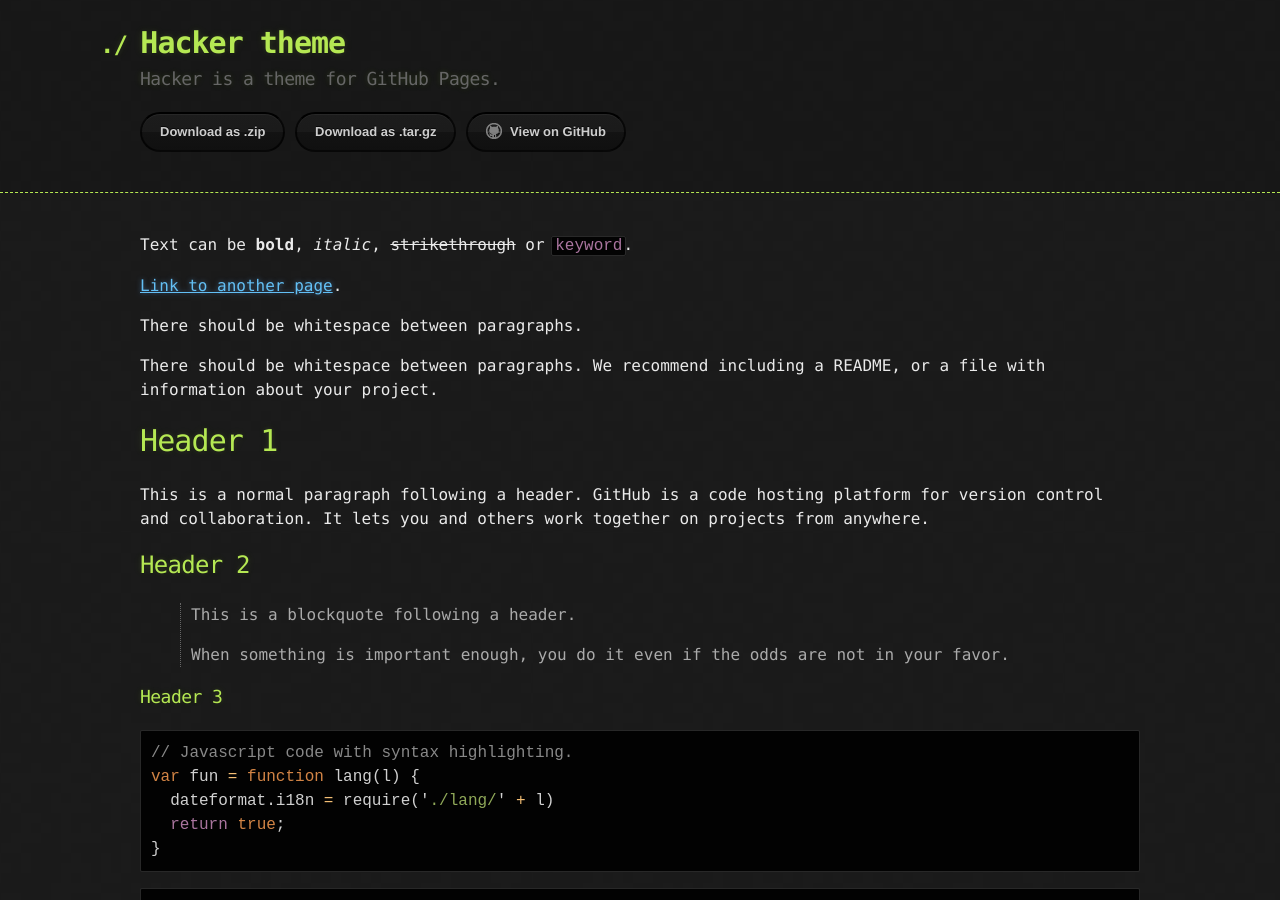
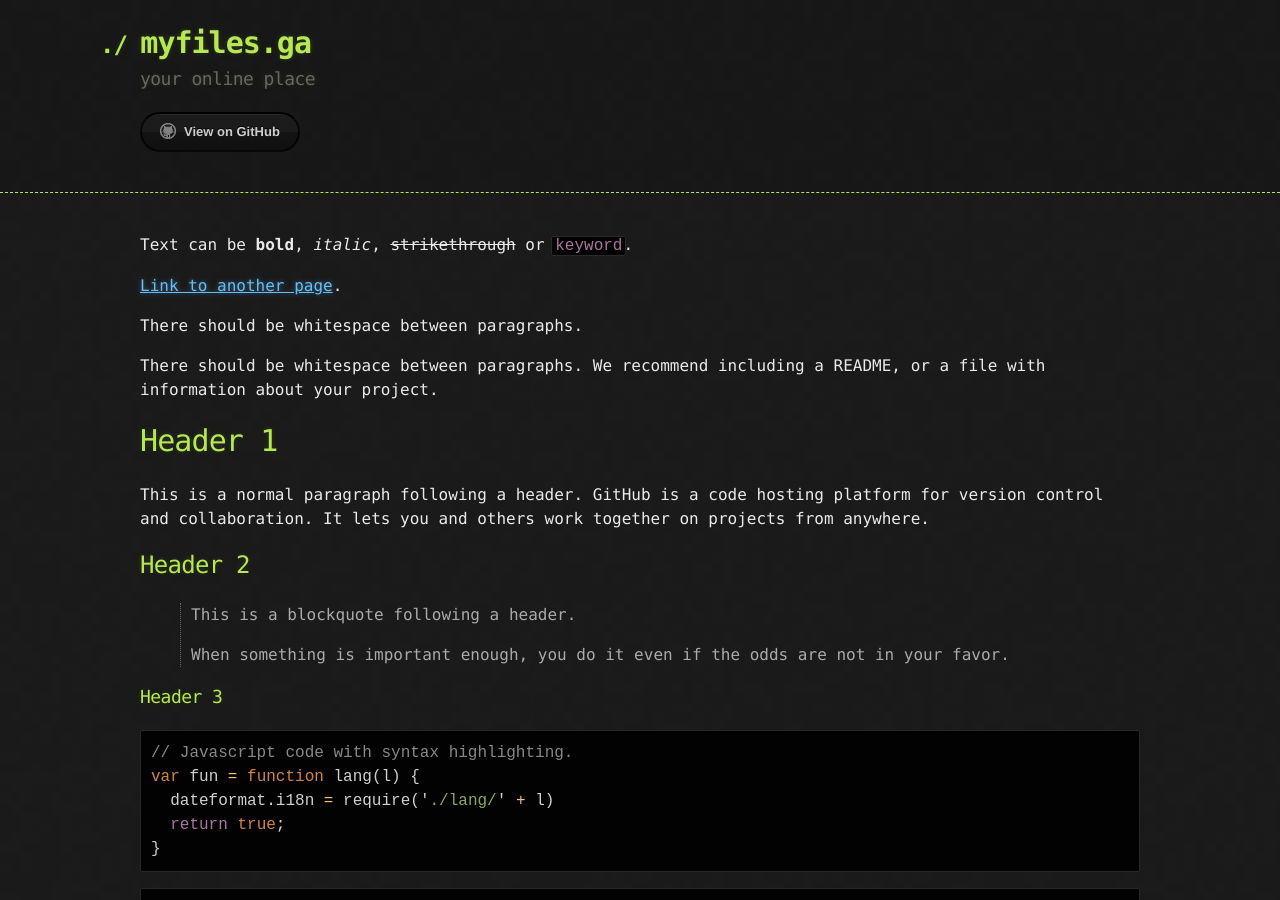
Before and after one commit to Dr-Anonymous/myfiles, a Jekyll site: the page built from index.md, in a window 1280 px wide and 900 px high. Built offline with Jekyll 4.4.1, drawn with Linux system fonts in a browser that asks for light colours.

Commit message:
Update _config.yml

```diff
--- a/_config.yml
+++ b/_config.yml
@@ -1,5 +1,13 @@
-title: Hacker theme
-description: Hacker is a theme for GitHub Pages.
-show_downloads: true
+url: http://myfiles.ga
+title: myfiles.ga
+description: your online place
+show_downloads: false
 google_analytics:
 theme: jekyll-theme-hacker
+timezone: Asia/Calcutta
+exclude: [exclude]
+keep_files: [keep]
+include: [include]
+permalink: pretty
+plugins:
+  - jemoji
```
